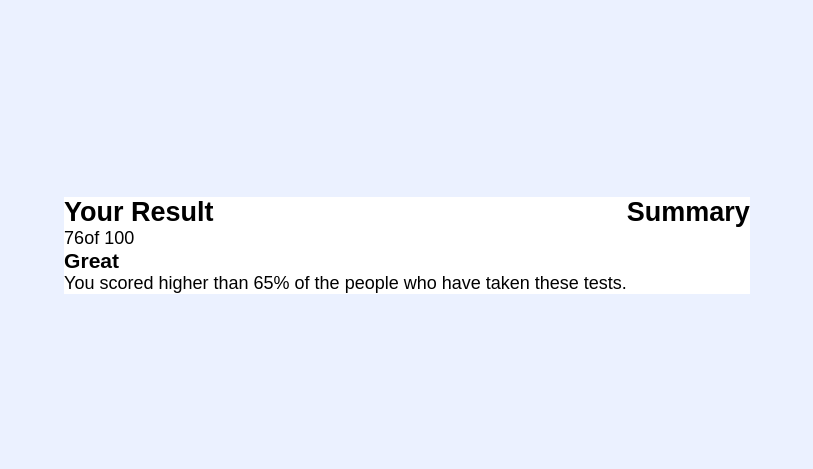
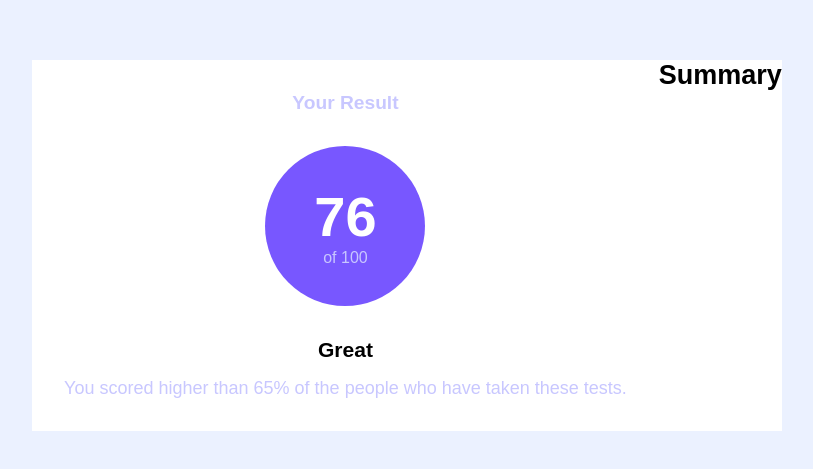
Before and after one commit to yurimzk/results-summary-react, a React (Vite) app: page / in a window 1280 px wide. Shown: the part 155-624 px from the top of the page, without its empty margins (233-1046 px from the left). Built offline with nearby package versions, Linux system fonts and the light colour scheme.

Commit message:
style results section

```diff
--- a/src/components/Result.scss
+++ b/src/components/Result.scss
@@ -0,0 +1,59 @@
+.result-container {
+  display: flex;
+  flex-direction: column;
+  gap: 2rem;
+  padding: 2rem 2rem;
+  text-align: center;
+  border-radius: 2rem;
+
+  h2 {
+    font-size: 1.2rem;
+    font-weight: 700;
+    color: var(--light-lavender);
+  }
+
+  .score-container {
+    display: flex;
+    flex-direction: column;
+    gap: 2rem;
+    align-items: center;
+  }
+
+  .score {
+    border-radius: 50%;
+    width: 160px;
+    height: 160px;
+    background-color: var(--light-slate-blue);
+    display: flex;
+    flex-direction: column;
+    justify-content: center;
+    align-items: center;
+    margin: 0 auto;
+
+    .score-number {
+      font-size: 3.5rem;
+      font-weight: 700;
+      color: var(--white);
+    }
+
+    .max-score {
+      color: var(--light-lavender);
+      font-size: 1rem;}
+  }
+
+  .result-text {
+    display: flex;
+    flex-direction: column;
+    gap: 1rem;
+
+    h3 {
+
+      font-weight: 700;
+      color: var(--);
+    }
+
+    p {
+      color: var(--light-lavender);
+    }
+  }
+}
--- a/src/components/Result.tsx
+++ b/src/components/Result.tsx
@@ -6,8 +6,8 @@ export default function Result() {
       <h2>Your Result</h2>
       <div className="score-container">
         <div className="score">
-          <span>76</span>
-          <span>of 100</span>
+          <span className='score-number'>76</span>
+          <span className='max-score'>of 100</span>
         </div>
         <div className="result-text">
           <h3>Great</h3>
```
